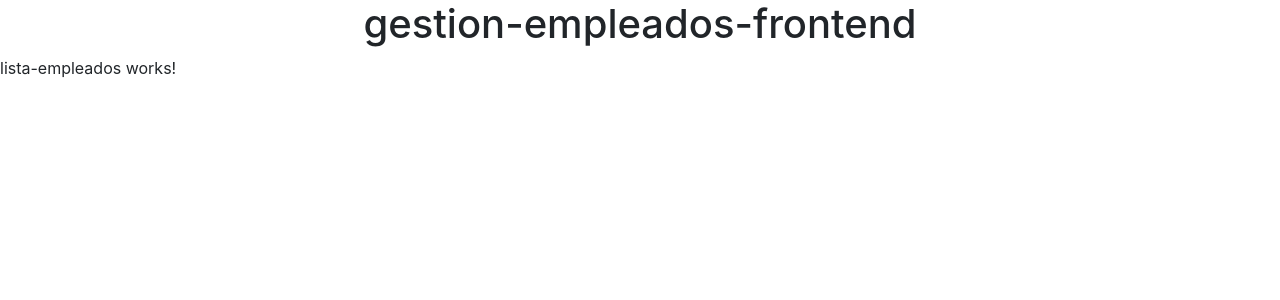
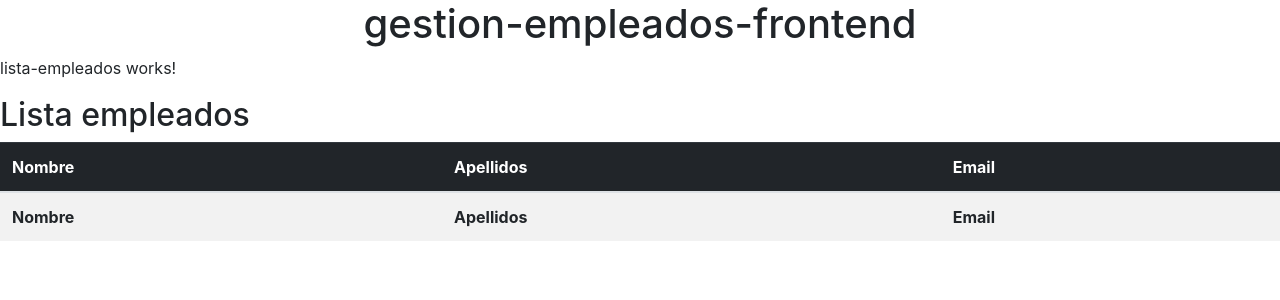
Before and after one commit to javicia/gestion-empleados, an Angular app: page / in a window 1280 px wide. Shown: the top 300 px of the page. Built offline with nearby package versions, Linux system fonts and the light colour scheme.

Commit message:
añadir tablas a lista de empleados

```diff
--- a/src/app/lista-empleados/lista-empleados.component.html
+++ b/src/app/lista-empleados/lista-empleados.component.html
@@ -1 +1,18 @@
 <p>lista-empleados works!</p>
+<h2>Lista empleados</h2>
+<table class="table table-striped">
+    <thead class="table-dark">
+    <tr>
+        <th>Nombre</th>
+        <th>Apellidos</th>
+        <th>Email</th>
+    </tr>
+</thead>
+<tbody>
+    <tr>
+        <th>Nombre</th>
+        <th>Apellidos</th>
+        <th>Email</th>
+    </tr>
+</tbody>
+</table>
```
